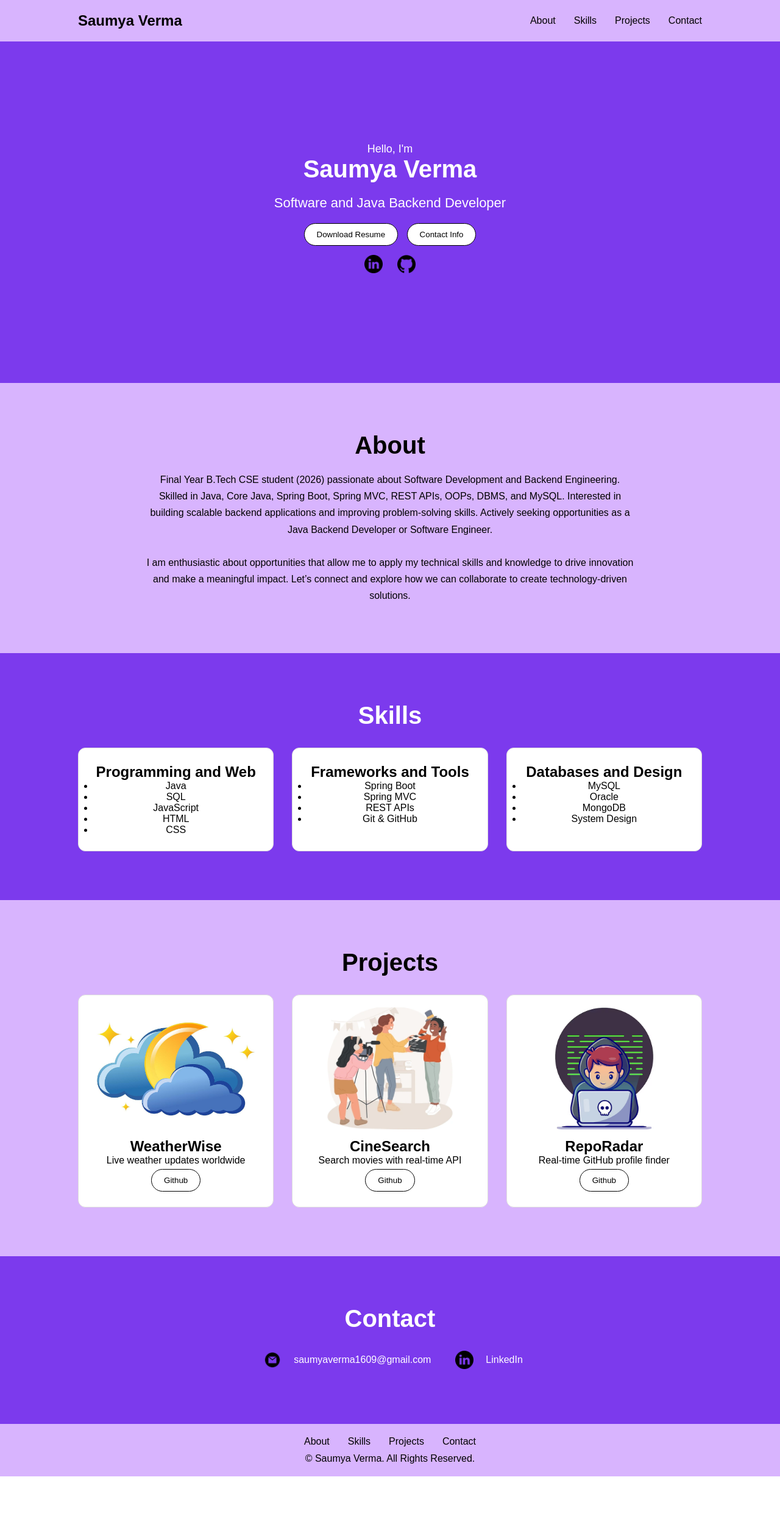
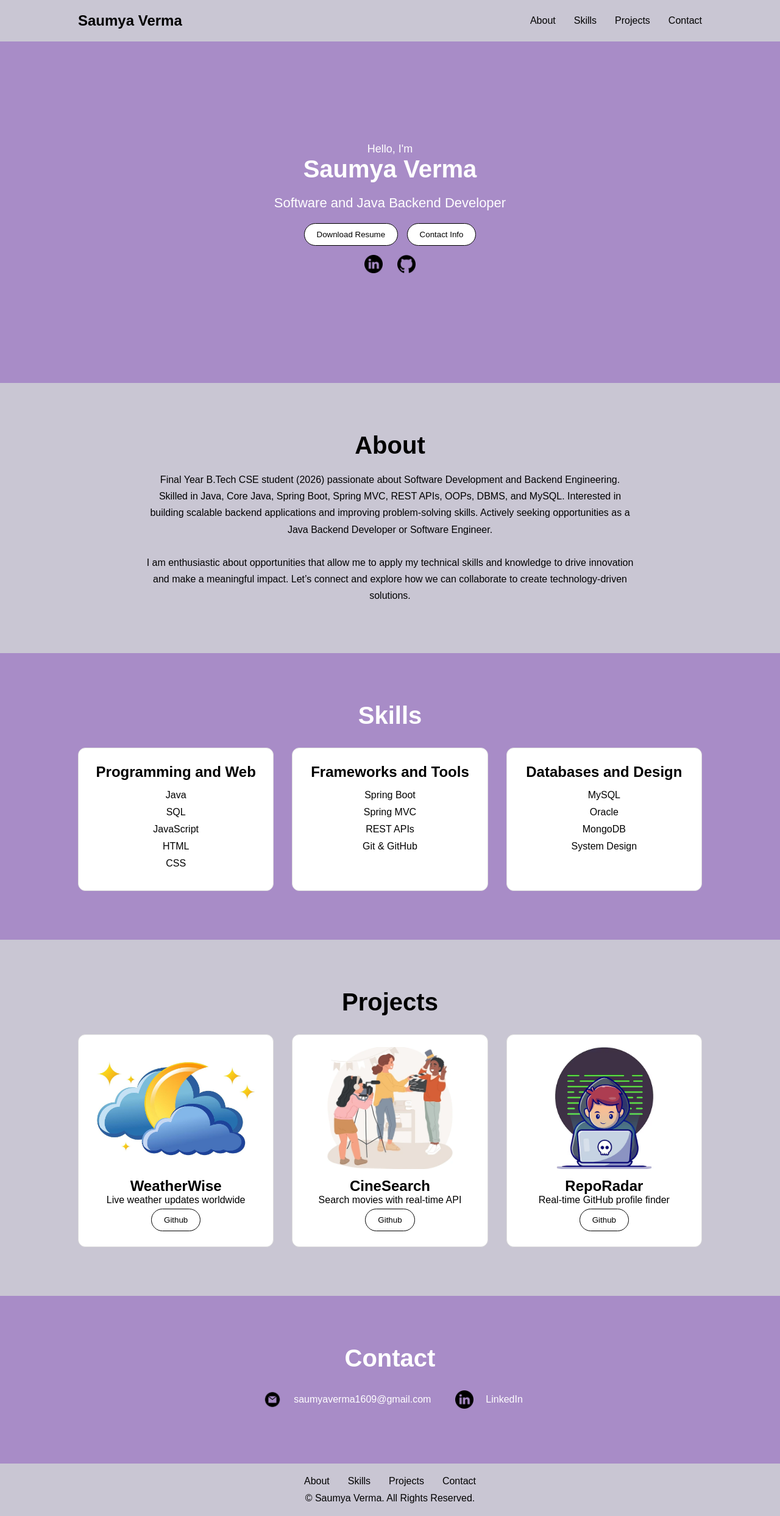
Before and after one commit to saumya1694/Portfolio, a plain HTML site: page index.html in a window 1280 px wide. Shown: the whole page at 61% size. Before the commit the page ends 2421 px from the top, so only its background shows below. Drawn offline with Linux system fonts and the light colour scheme.

Commit message:
Update style.css

```diff
--- a/style.css
+++ b/style.css
@@ -5,14 +5,14 @@ box-sizing:border-box;
 font-family:Poppins,sans-serif;
 }
 
-/* NAVBAR */
+/* NAVIGATION */
 
 nav{
 display:flex;
 justify-content:space-between;
 align-items:center;
 padding:20px 10%;
-background:#d8b4fe;
+background:#C9C6D3;
 }
 
 .logo{
@@ -32,7 +32,7 @@ color:black;
 font-weight:500;
 }
 
-/* HAMBURGER */
+/* HAMBURGER MENU */
 
 .hamburger-icon{
 display:none;
@@ -51,11 +51,16 @@ margin:4px 0;
 display:none;
 list-style:none;
 text-align:center;
-background:#d8b4fe;
+background:#C9C6D3;
 }
 
 .mobile-menu li{
 padding:10px;
+}
+
+.mobile-menu a{
+text-decoration:none;
+color:black;
 }
 
 /* SECTIONS */
@@ -70,7 +75,7 @@ font-size:40px;
 margin-bottom:20px;
 }
 
-/* PROFILE */
+/* PROFILE SECTION */
 
 #profile{
 min-height:70vh;
@@ -78,7 +83,7 @@ display:flex;
 flex-direction:column;
 justify-content:center;
 align-items:center;
-background:#7c3aed;
+background:#A88CC7;
 color:white;
 }
 
@@ -118,19 +123,20 @@ color:white;
 /* ABOUT */
 
 #about{
-background:#d8b4fe;
+background:#C9C6D3;
 }
 
 .about-text{
 max-width:800px;
 margin:auto;
 line-height:1.7;
+font-size:16px;
 }
 
 /* SKILLS */
 
 #skillset{
-background:#7c3aed;
+background:#A88CC7;
 color:white;
 }
 
@@ -149,10 +155,22 @@ background:white;
 color:black;
 }
 
+.skill-card h2{
+margin-bottom:15px;
+}
+
+.skill-card ul{
+list-style:none;
+}
+
+.skill-card li{
+margin-bottom:10px;
+}
+
 /* PROJECTS */
 
 #projects{
-background:#d8b4fe;
+background:#C9C6D3;
 }
 
 .projects-container{
@@ -167,6 +185,12 @@ border:1px solid #ddd;
 padding:20px;
 border-radius:12px;
 background:white;
+transition:0.3s;
+}
+
+.project-card:hover{
+transform:translateY(-5px);
+box-shadow:0 8px 20px rgba(0,0,0,0.15);
 }
 
 .project-img{
@@ -180,7 +204,7 @@ margin-bottom:10px;
 /* CONTACT */
 
 #contact{
-background:#7c3aed;
+background:#A88CC7;
 color:white;
 }
 
@@ -189,6 +213,7 @@ display:flex;
 justify-content:center;
 gap:30px;
 flex-wrap:wrap;
+margin-top:20px;
 }
 
 .contact-item{
@@ -207,7 +232,7 @@ text-decoration:none;
 footer{
 text-align:center;
 padding:20px;
-background:#d8b4fe;
+background:#C9C6D3;
 }
 
 .footer-nav{
@@ -223,7 +248,7 @@ text-decoration:none;
 color:black;
 }
 
-/* MOBILE */
+/* MOBILE RESPONSIVE */
 
 @media(max-width:768px){
 
@@ -247,4 +272,12 @@ grid-template-columns:1fr;
 grid-template-columns:1fr;
 }
 
+section{
+padding:60px 6%;
 }
+
+.title{
+font-size:32px;
+}
+
+}
```
